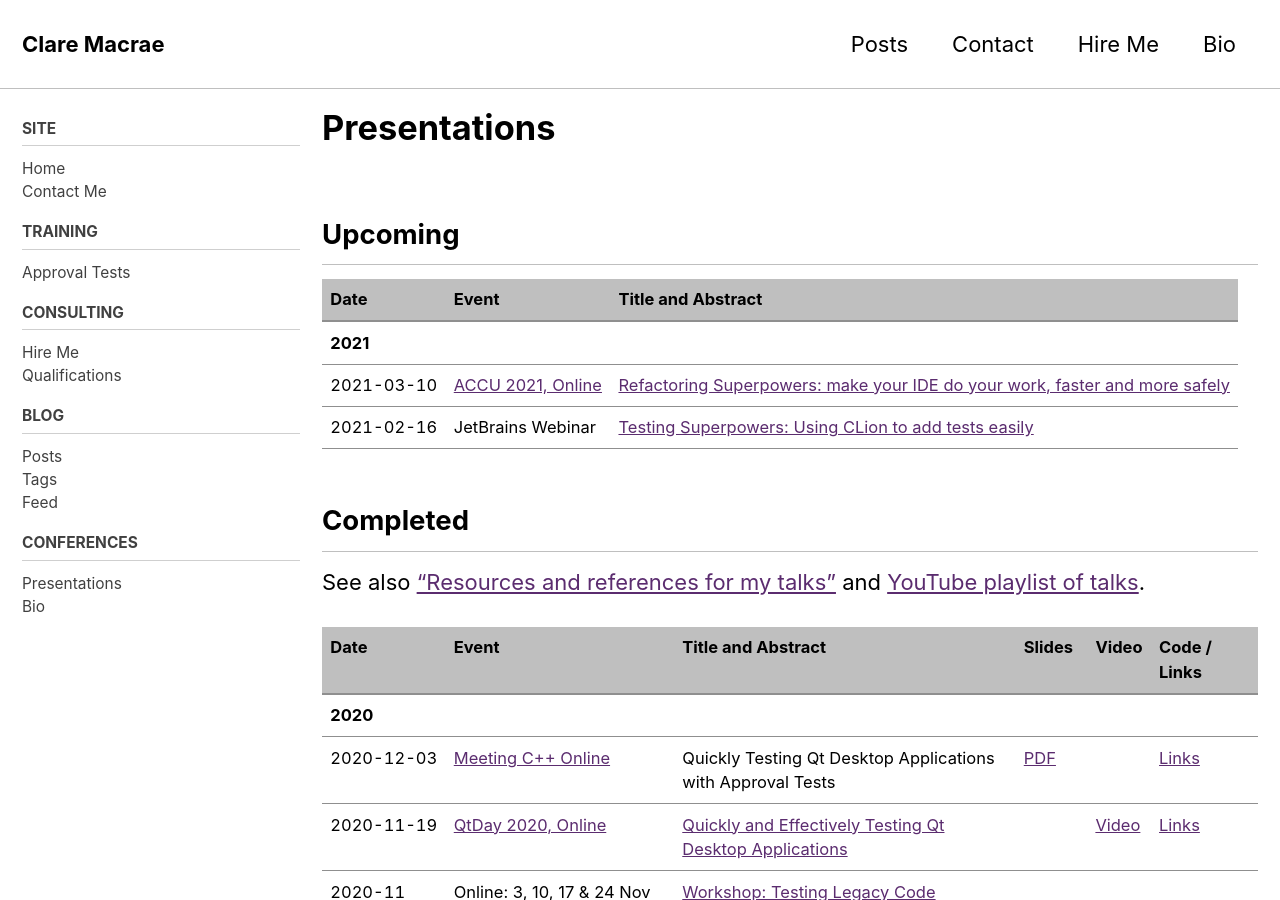
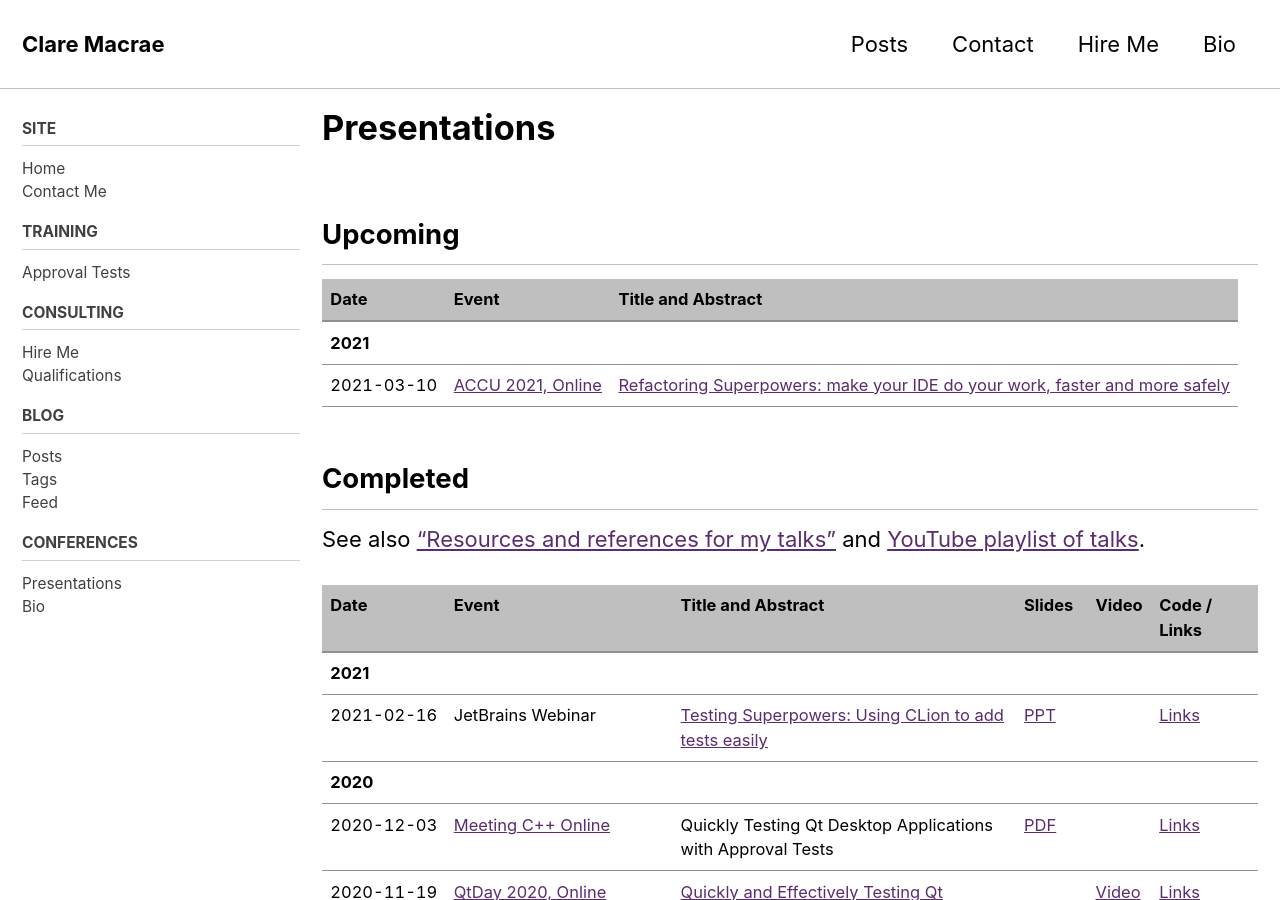
Before and after one commit to claremacrae/claremacrae.github.io, a Jekyll site: the page built from conferences/presentations.md, in a window 1280 px wide and 900 px high. Built offline with Jekyll 4.4.1, drawn with Linux system fonts in a browser that asks for light colours; cached includes are drawn as plain includes; nearby versions of some CDN libraries; some of the changed lines change nothing that is shown.

Commit message:
Update presentations.md with CLion webinar details

```diff
--- a/conferences/presentations.md
+++ b/conferences/presentations.md
@@ -12,7 +12,6 @@ read_time: false
 | ----- | ----- | ------------------ |
 | **2021** | &nbsp; | &nbsp; |
 | <span class="text-tabular-dates">2021-03-10</span> | [ACCU 2021, Online](https://conference.accu.org/) | [Refactoring Superpowers: make your IDE do your work, faster and more safely](https://flame.firebird.systems/archer-yates/ACCU2021/MyProgrammes#Entry.ItemPage.12069.0.EntryDefinition.b8efce33-2c84-4290-ba65-991a03ef305d) |
-| <span class="text-tabular-dates">2021-02-16</span> | JetBrains Webinar | [Testing Superpowers: Using CLion to add tests easily](https://blog.jetbrains.com/clion/2021/02/live-webinar-testing-superpowers/) |
 
 ## Completed
 
@@ -20,6 +19,8 @@ See also ["Resources and references for my talks"](https://github.com/claremacra
 
 | Date  | Event | Title and Abstract | Slides  | Video | Code / Links |
 | ----- | ----- | ------------------ | ------- | ----- | ------------ |
+| **2021** | &nbsp; | &nbsp; | &nbsp; | &nbsp; | &nbsp; |
+| <span class="text-tabular-dates">2021-02-16</span> | JetBrains Webinar | [Testing Superpowers: Using CLion to add tests easily](https://blog.jetbrains.com/clion/2021/02/live-webinar-testing-superpowers/) | [PPT](https://www.slideshare.net/ClareMacrae/testing-superpowers-using-clion-to-add-tests-easily) | &nbsp; | [Links](/blog/2021/02/clion-webinar-code-and-slides) |
 | **2020** | &nbsp; | &nbsp; | &nbsp; | &nbsp; | &nbsp; |
 | <span class="text-tabular-dates">2020-12-03</span> | [Meeting C++ Online](https://meetingcpp.com/mcpp/online/) | Quickly Testing Qt Desktop Applications with Approval Tests | [PDF](http://meetingcpp.com/mcpp/slides/2020/Quickly%20and%20Effectively%20Testing%20Qt%20Desktop%20Applications%20-%20Meeting%20Cpp%20Online%2020207787.pdf) | &nbsp; | [Links](https://github.com/claremacrae/talks/blob/main/Quickly_Testing_Qt_Desktop_Applications.md#top) |
 | <span class="text-tabular-dates">2020-11-19</span> | [QtDay 2020, Online](https://www.qtday.it/) | [Quickly and Effectively Testing Qt Desktop Applications](https://www.qtday.it/agenda/speakers/573234) | &nbsp; | [Video](https://www.youtube.com/watch?v=XE4_D1ddtQg) | [Links](https://github.com/claremacrae/talks/blob/main/Quickly_Testing_Qt_Desktop_Applications.md#top) |
```
